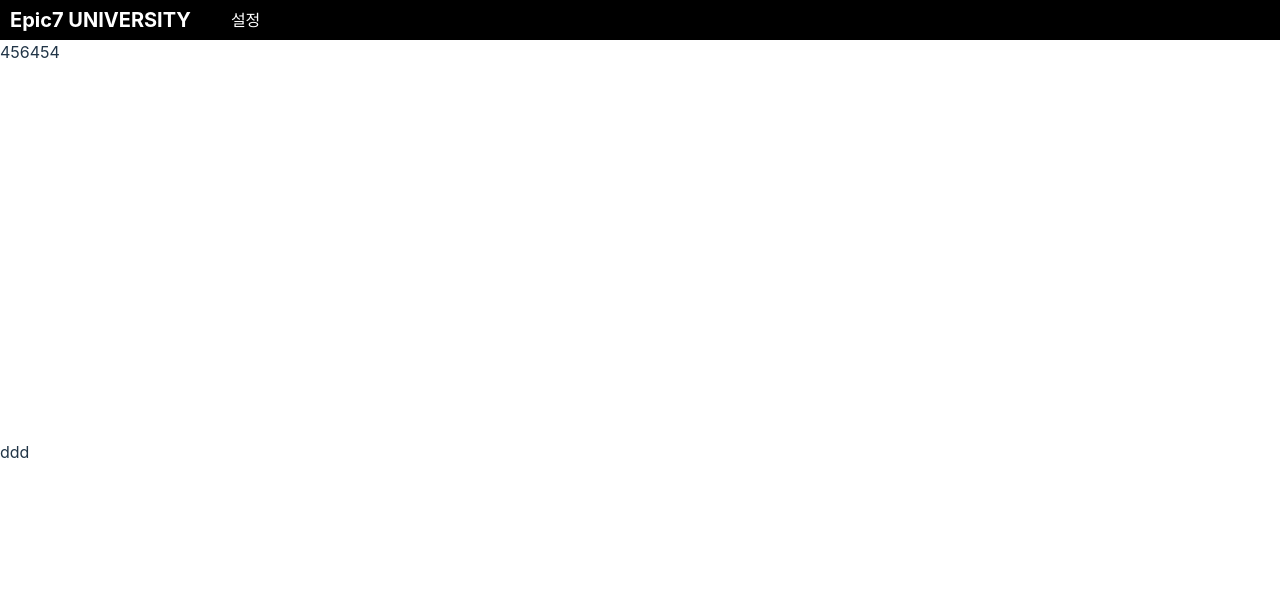
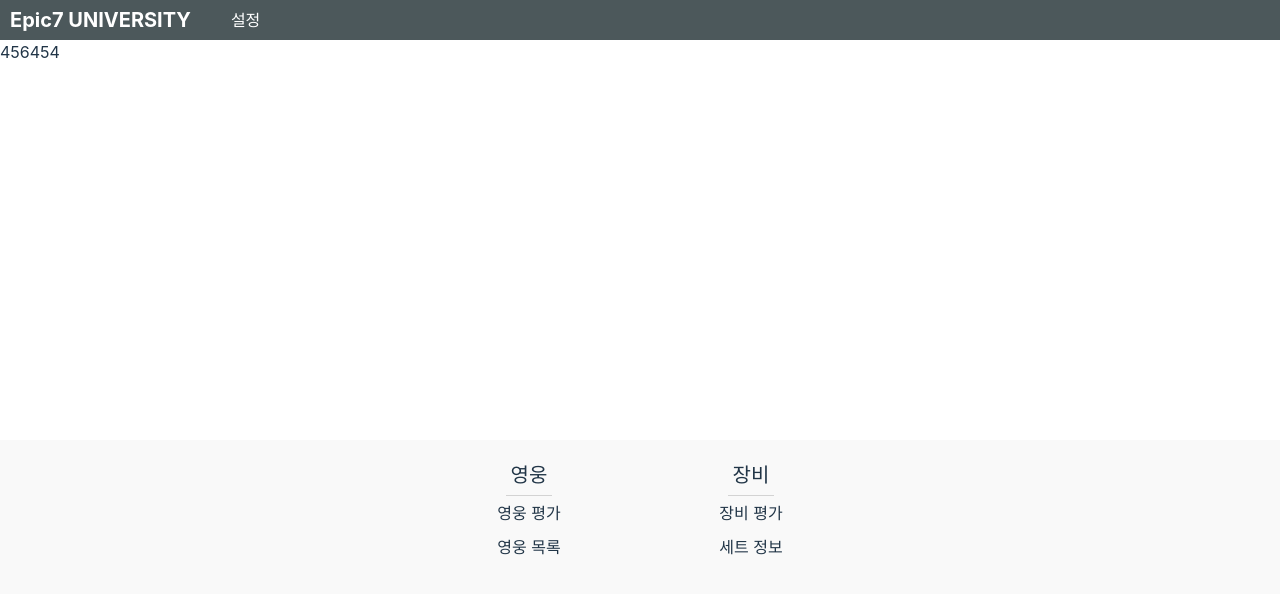
Before and after one commit to seongje00416/epic7_university_f, a React (Vite) app: page / in a window 1280 px wide. Shown: the top 594 px of the page. Built offline with nearby package versions, Linux system fonts and the light colour scheme.

Commit message:
feat: 사이트맵 제작 완료

```diff
--- a/src/page/MainPage.tsx
+++ b/src/page/MainPage.tsx
@@ -7,6 +7,9 @@ import {
     MenuBar,
     MenuItem,
     LogoItem,
+    SitemapWrapper,
+    SitemapCategory,
+    SitemapItem,
 } from "@/style/Style_MainPage.ts";
 
 const MainPage = () => {
@@ -23,7 +26,16 @@ const MainPage = () => {
                     456454
                 </CarouselContainer>
                 <SitemapContainer>
-                    ddd
+                    <SitemapWrapper>
+                        <SitemapCategory> 영웅 </SitemapCategory>
+                        <SitemapItem> 영웅 평가 </SitemapItem>
+                        <SitemapItem> 영웅 목록 </SitemapItem>
+                    </SitemapWrapper>
+                    <SitemapWrapper>
+                        <SitemapCategory> 장비 </SitemapCategory>
+                        <SitemapItem> 장비 평가 </SitemapItem>
+                        <SitemapItem> 세트 정보 </SitemapItem>
+                    </SitemapWrapper>
                 </SitemapContainer>
             </ContentContainer>
         </MainContainer>
--- a/src/style/Style_MainPage.ts
+++ b/src/style/Style_MainPage.ts
@@ -1,4 +1,5 @@
 import styled from "styled-components";
+import {Color} from "@/style/component/CustomColor.ts";
 
 // 메인 컨테이너
 export const MainContainer = styled.div`
@@ -11,7 +12,7 @@ export const MenuBarContainer = styled.div`
     display: flex;
     height: 5vh;
     width: 100vw;
-    background-color: black;
+    background-color: ${Color.custom_dark};
 `
 // 컨텐츠 컨테이너
 export const ContentContainer = styled.div`
@@ -49,6 +50,25 @@ export const CarouselContainer = styled.div`
 
 // Contents 컨테이너
 export const SitemapContainer = styled.div`
+    display: flex;
     justify-content: center;
+    height: 45vh;
+    background-color: #F9F9F9;
+`
+export const SitemapWrapper = styled.div`
+    display: flex;
+    flex-direction: column;
     align-items: center;
+    width: 15vw;
+    padding: 15px;
 `
+export const SitemapCategory = styled.div`
+    font-size: 20px;
+    padding: 5px;
+    font-weight: bold;
+    border-bottom: 1px solid lightgray;
+`
+export const SitemapItem = styled.div`
+    font-size: 16px;
+    padding: 5px;
+`
--- /dev/null
+++ b/src/style/component/CustomColor.ts
@@ -0,0 +1,6 @@
+export enum Color {
+    custom_background = "#F5EFE7",
+    custom_color_1 = "#7E99A3",
+    custom_color_2 = "#A5BFCC",
+    custom_dark = "#4C585B"
+}
```
